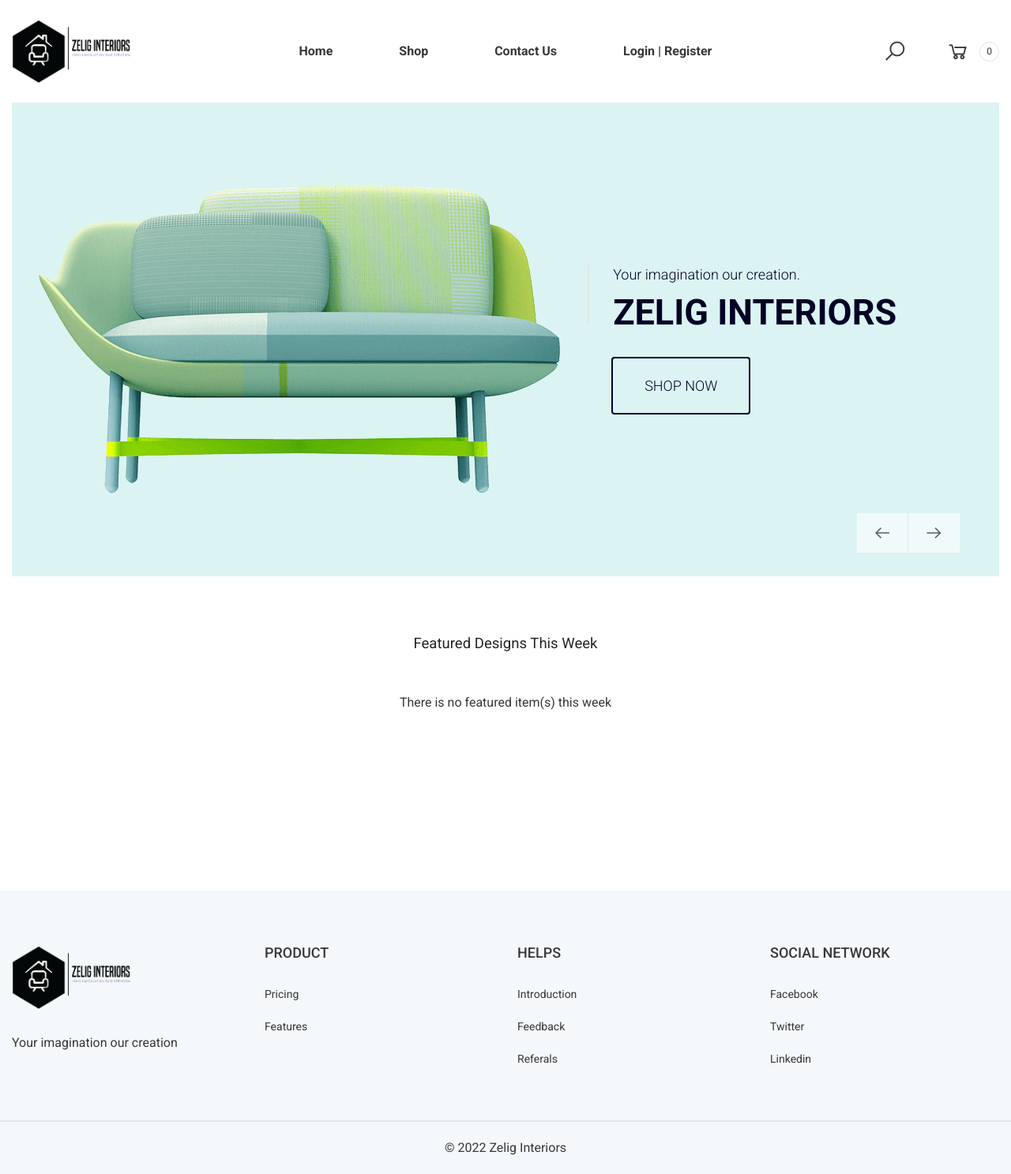
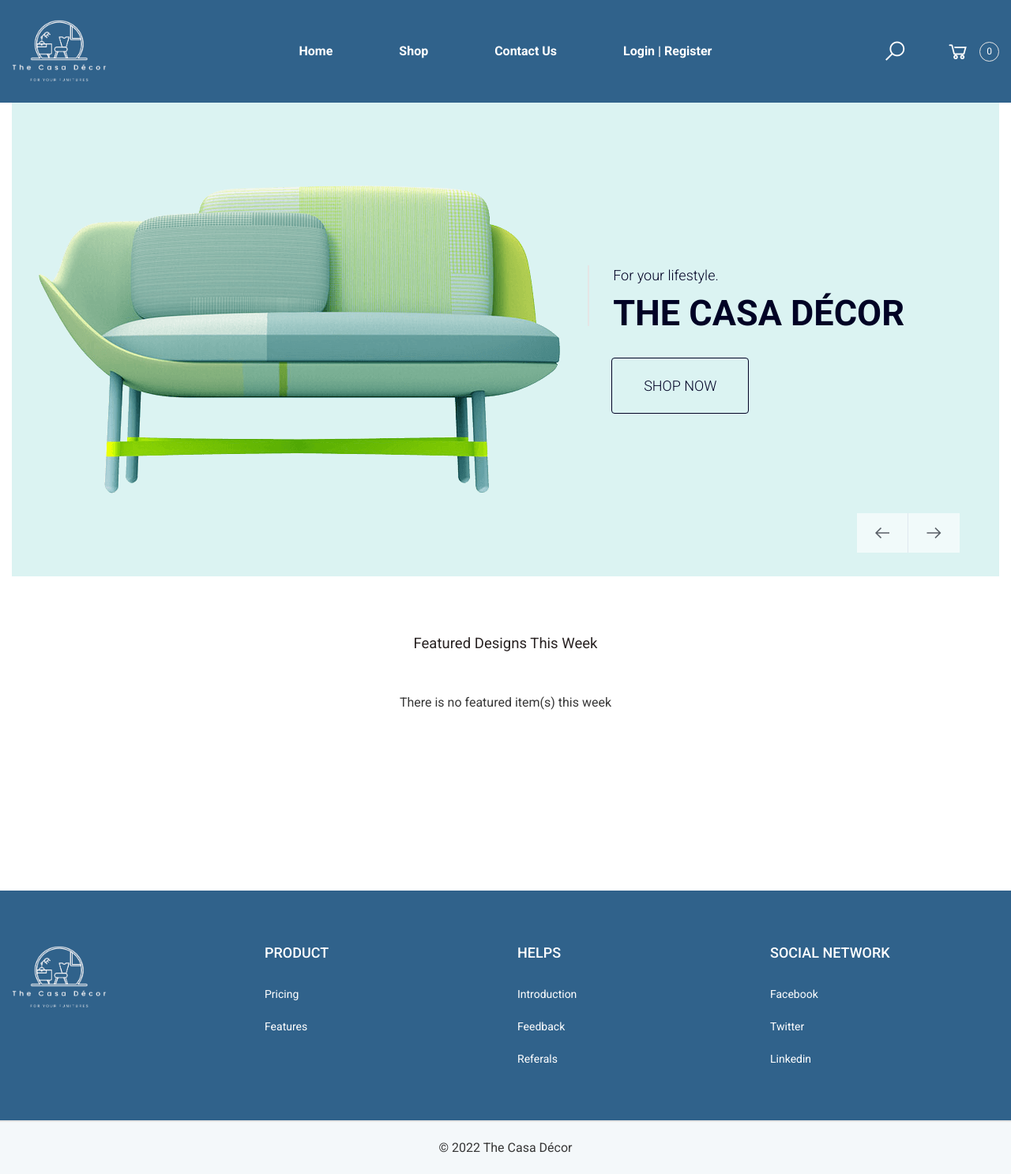
Before and after one commit to peter88tom/zelig_interiors, a Django app: page /home in a window 1280 px wide. Shown: the whole page at 79% size. Run offline with Django 3.2, Linux system fonts and the light colour scheme; data that the repository does not hold is empty; some libraries are stand-ins or nearby versions.

Commit message:
Change logo and them colors

```diff
--- a/store/templates/base.html
+++ b/store/templates/base.html
@@ -10,7 +10,7 @@
   <link rel="stylesheet" href="https://maxcdn.bootstrapcdn.com/bootstrap/4.0.0/css/bootstrap.min.css"
     integrity="sha384-Gn5384xqQ1aoWXA+058RXPxPg6fy4IWvTNh0E263XmFcJlSAwiGgFAW/dAiS6JXm" crossorigin="anonymous">
 
-  <title>E-commerce Website</title>
+  <title>The Casa Décor</title>
 
   <style>
     nav{
@@ -38,7 +38,7 @@
     <a class="navbar-brand ms-3 text-dark " href="/">
     <link rel="stylesheet" href="https://use.fontawesome.com/releases/v5.7.0/css/all.css" integrity="sha384-lZN37f5QGtY3VHgisS14W3ExzMWZxybE1SJSEsQp9S+oqd12jhcu+A56Ebc1zFSJ" crossorigin="anonymous">
 
-    <img src="https://www.freepnglogos.com/uploads/shopping-cart-png/shopping-cart-svg-png-icon-download-28.png" style="width:50px;height:50px,color:text-light;">E-Commerce</a>
+    <img src="https://www.freepnglogos.com/uploads/shopping-cart-png/shopping-cart-svg-png-icon-download-28.png" style="width:50px;height:50px,color:text-light;">The Casa Décor</a>
     <button class="navbar-toggler" type="button" data-toggle="collapse" data-target="#navbarSupportedContent"
       aria-controls="navbarSupportedContent" aria-expanded="false" aria-label="Toggle navigation">
       <span class="navbar-toggler-icon"></span>
--- a/store/templates/master.html
+++ b/store/templates/master.html
@@ -5,7 +5,7 @@
 <head>
     <meta charset="utf-8">
     <meta http-equiv="x-ua-compatible" content="ie=edge">
-    <title>Zelig Interiors</title>
+    <title>The Casa Décor</title>
     <meta name="description" content="">
     <meta name="viewport" content="width=device-width, initial-scale=1, shrink-to-fit=no">
     <!-- Favicons -->
@@ -13,8 +13,6 @@
     <link rel="apple-touch-icon" href="{% static 'assets/img/favicon/apple-touch-icon.png' %}">
 
     <!-- ************************* CSS Files ************************* -->
-
-
     <!-- Bootstrap CSS -->
     <link rel="stylesheet" href="{% static 'assets/css/bootstrap.css' %}">
 
@@ -26,6 +24,39 @@
     <!-- style css -->
     <link rel="stylesheet" href="{% static 'assets/css/main.css' %}">
 </head>
+<style>
+  .main-navigation .mainmenu__link {
+    color: #fff;
+  }
+  .btn{
+    background-color:#30628b;
+ }
+
+  .btn:hover {
+    background-color: transparent;
+    border-color: #30628b;
+    color: #30628b; }
+
+  .product-price-wrapper .money, .product-title{
+    color: #30628b; }
+
+
+    .btn-outline {
+  color: #010225;
+  background-color: transparent;
+  border-width: 1px;
+  border-style: solid;
+
+}
+
+
+.btn-bg-primary {
+  background-color: #30628b;
+  border-color: #30628b;
+  color: #ffffff;
+}
+
+</style>
 
 <body>
 
--- a/store/templates/partials/footer.html
+++ b/store/templates/partials/footer.html
@@ -1,21 +1,21 @@
 {% load static %}
-<div class="footer-top">
+<div class="footer-top" style="background-color: #30628b; color:white">
                 <div class="container-fluid">
                     <div class="row border-bottom pt--70 pb--70">
                         <div class="col-lg-3 col-sm-6 offset-md-1 offset-lg-0 mb-md--45">
                             <div class="footer-widget">
                                 <div class="textwidget">
                                     <figure class="footer-logo mb--30">
-                                        <img src="{% static 'assets/img/logo/zelig_logo.png' %}" alt="Logo" width="150" height="80">
+                                        <img src="{% static 'assets/img/logo/casa_decor_logo.png' %}" alt="Logo" width="120" height="80">
                                     </figure>
-                                    <p>Your imagination our creation </p>
+
                                 </div>
                             </div>
                         </div>
 
                         <div class="col-lg-3 col-sm-4 offset-md-1 offset-lg-0 mb-xs--45">
                             <div class="footer-widget">
-                                <h3 class="widget-title mb--35 mb-sm--20">Product</h3>
+                                <h3 class="widget-title mb--35 mb-sm--20" style="color:white">Product</h3>
                                 <div class="footer-widget">
                                     <ul class="footer-menu">
                                         <li><a href="#">Pricing</a></li>
@@ -26,7 +26,7 @@
                         </div>
                         <div class="col-lg-3 col-sm-4 mb-xs--45">
                             <div class="footer-widget">
-                                <h3 class="widget-title mb--35 mb-sm--20">Helps</h3>
+                                <h3 class="widget-title mb--35 mb-sm--20"  style="color:white">Helps</h3>
                                 <div class="footer-widget">
                                     <ul class="footer-menu">
                                         <li><a href="#">Introduction</a></li>
@@ -39,7 +39,7 @@
                         </div>
                         <div class="col-lg-3 col-md-3 col-sm-4">
                             <div class="footer-widget">
-                                <h3 class="widget-title mb--35 mb-sm--20">Social Network</h3>
+                                <h3 class="widget-title mb--35 mb-sm--20"  style="color:white">Social Network</h3>
                                 <div class="footer-widget">
                                     <ul class="footer-menu">
                                         <li><a href="#">Facebook</a></li>
@@ -58,7 +58,7 @@
                 <div class="container-fluid">
                     <div class="row border-top ptb--20">
                         <div class="col-12 text-center">
-                            <p class="copyright-text">&copy; {% now "Y" %} Zelig Interiors</p>
+                              <p class="copyright-text">&copy; {% now "Y" %} The Casa Décor</p>
                         </div>
                     </div>
                 </div>
--- a/store/templates/partials/top_menu.html
+++ b/store/templates/partials/top_menu.html
@@ -1,5 +1,5 @@
 {% load static %}
-            <div class="header__inner fixed-header">
+            <div class="header__inner fixed-header" style="background-color: #30628b; color:white">
                 <div class="header__main">
                     <div class="container-fluid">
                         <div class="row">
@@ -8,7 +8,7 @@
                                     <div class="header__main-left">
                                         <div class="logo">
                                             <a href="{% url 'homepage' %}" class="logo--normal">
-                                                <img src="{% static 'assets/img/logo/zelig_logo.png' %}" alt="Logo" width="150" height="80">
+                                                <img src="{% static 'assets/img/logo/casa_decor_logo.png' %}" alt="Logo" width="120" height="80">
                                             </a>
                                         </div>
                                     </div>
--- a/store/templates/store/index.html
+++ b/store/templates/store/index.html
@@ -32,8 +32,8 @@
                                                 <div class="slider-content">
                                                     <div class="slider-content__text mb--40 mb-md--30">
 <!--                                                        <p class="mb&#45;&#45;15" data-animation="fadeInUp" data-duration=".3s" data-delay=".3s">#New Treand</p>-->
-                                                        <p class="mb--20" data-animation="fadeInUp" data-duration=".3s" data-delay=".3s">Your imagination our creation.</p>
-                                                        <h1 class="heading__primary lh-pt7" data-animation="fadeInUp" data-duration=".3s" data-delay=".3s">Zelig Interiors</h1>
+                                                        <p class="mb--20" data-animation="fadeInUp" data-duration=".3s" data-delay=".3s">For your lifestyle.</p>
+                                                        <h1 class="heading__primary lh-pt7" data-animation="fadeInUp" data-duration=".3s" data-delay=".3s">The Casa Décor</h1>
                                                     </div>
                                                     <div class="slider-content__btn">
                                                         <a href="{% url 'shop' %}" class="btn btn-outline btn-brw-2" data-animation="fadeInUp" data-duration=".3s" data-delay=".6s">Shop Now</a>
@@ -55,8 +55,8 @@
                                                 <div class="slider-content">
                                                     <div class="slider-content__text border-color-2 mb--40 mb-md--30">
 <!--                                                        <p class="mb&#45;&#45;15" data-animation="fadeInUp" data-duration=".3s" data-delay=".3s">#New Treand</p>-->
-                                                        <p class="mb--20" data-animation="fadeInUp" data-duration=".3s" data-delay=".3s">Your imagination our creation.</p>
-                                                        <h1 class="heading__primary lh-pt7" data-animation="fadeInUp" data-duration=".3s" data-delay=".3s">Zelig Interiors</h1>
+                                                        <p class="mb--20" data-animation="fadeInUp" data-duration=".3s" data-delay=".3s">For your funitures.</p>
+                                                        <h1 class="heading__primary lh-pt7" data-animation="fadeInUp" data-duration=".3s" data-delay=".3s">The Casa Décor</h1>
                                                     </div>
                                                     <div class="slider-content__btn">
                                                         <a href="{% url 'shop' %}" class="btn btn-outline btn-brw-2 btn-brc-2" data-animation="fadeInUp" data-duration=".3s" data-delay=".6s">Shop Now</a>
```
Also changed, not shown: static/assets/img/logo/casa_decor_logo.png (added).
